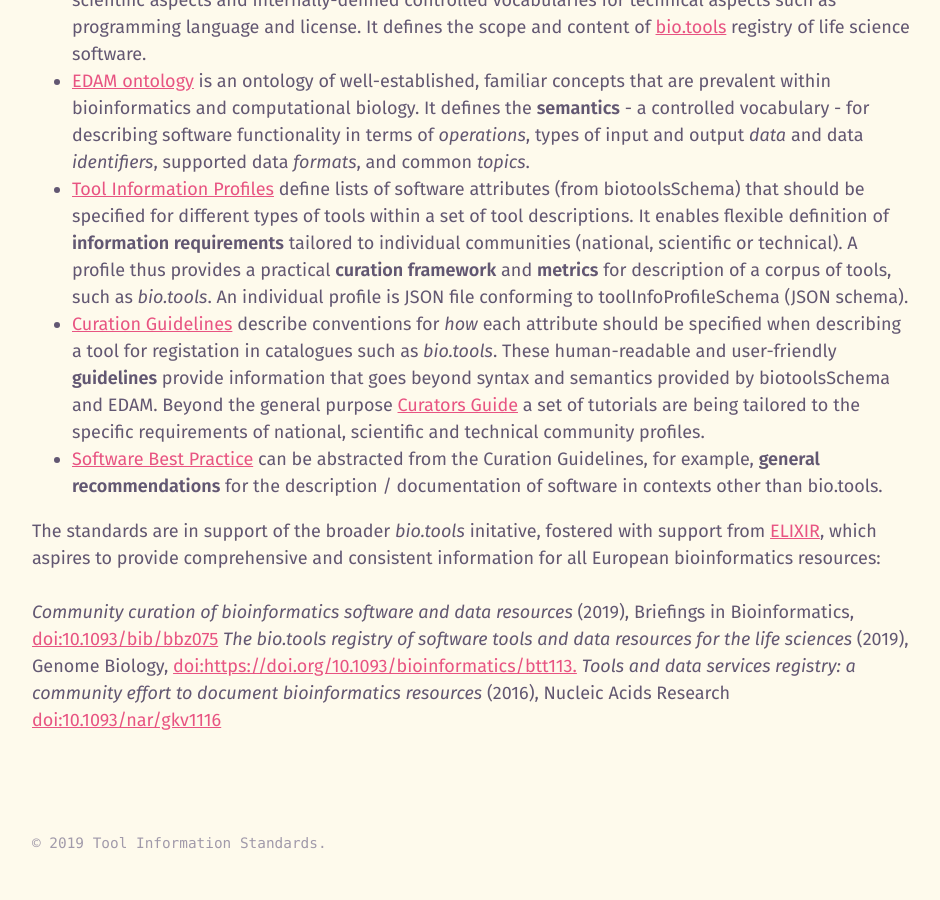
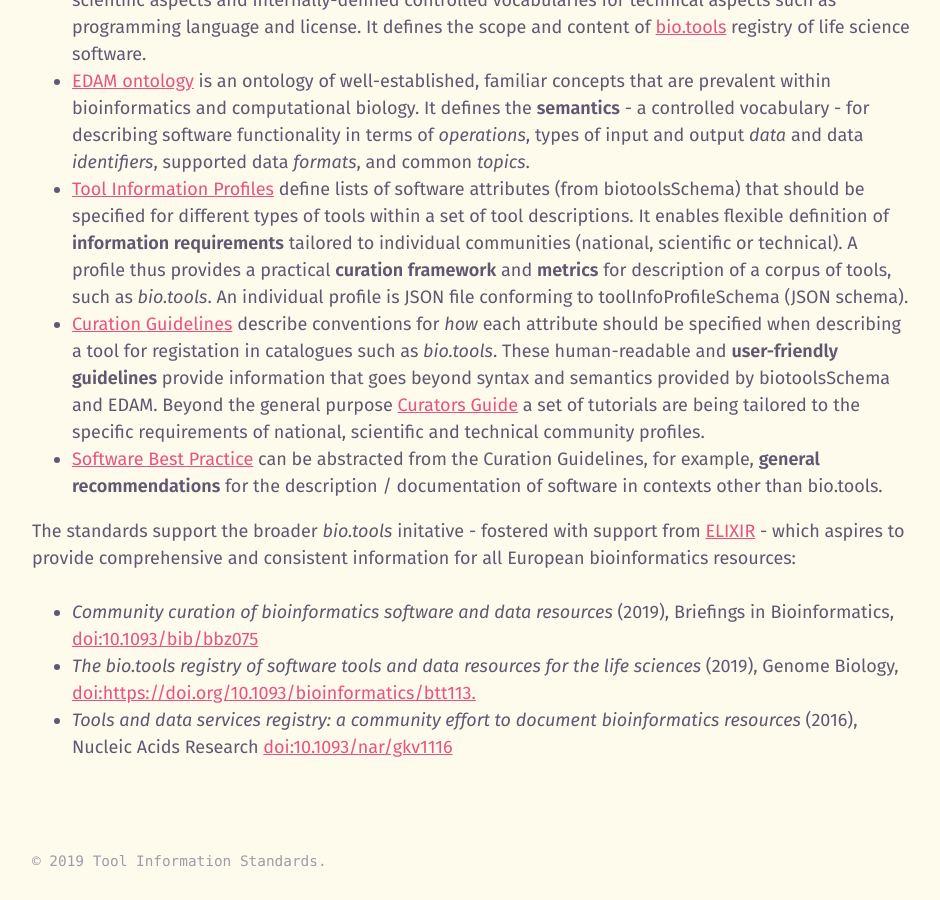
Before and after one commit to bio-tools/Tool-Information-Standards, a Jekyll site: the page built from docs/tool_information_standards.md, in a window 1280 px wide and 900 px high, scrolled down 981 px. Shown: the whole window, without its empty margins (40-980 px from the left). Built offline with Jekyll 4.4.1, drawn with Linux system fonts in a browser that asks for light colours.

Commit message:
Update tool_information_standards.md

```diff
--- a/docs/tool_information_standards.md
+++ b/docs/tool_information_standards.md
@@ -10,12 +10,12 @@ The **Tool Information Standards** are a stack of interrelated open, community-d
 - [biotoolsSchema](https://github.com/bio-tools/biotoolsschema) is a formalised XML schema (XSD) which defines a description model for bioinformatics software. It defines a **syntax** for over 50 important scientific, technical and administrative attributes that support cataloguing, discovery, use and interoperability of software. To enable concise information, standard identifiers are used where possible, including EDAM ontology for scientific aspects and internally-defined controlled vocabularies for technical aspects such as programming language and license. It defines the scope and content of [bio.tools](https://bio.tools) registry of life science software.
 - [EDAM ontology](https://github.com/edamontology/edamontology) is an ontology of well-established, familiar concepts that are prevalent within bioinformatics and computational biology. It defines the **semantics** - a controlled vocabulary - for describing software functionality in terms of *operations*, types of input and output *data* and data *identifiers*, supported data *formats*, and common *topics*.
 - [Tool Information Profiles](http://github.com/bio-tools/tool-information-profile) define lists of software attributes (from biotoolsSchema) that should be specified for different types of tools within a set of tool descriptions. It enables flexible definition of **information requirements** tailored to individual communities (national, scientific or technical). A profile thus provides a practical **curation framework** and **metrics** for description of a corpus of tools, such as *bio.tools*. An individual profile is JSON file conforming to toolInfoProfileSchema (JSON schema).
-- [Curation Guidelines](http://biotools.readthedocs.io/en/latest/curators_guide.html) describe conventions for *how* each attribute should be specified when describing a tool for registation in catalogues such as *bio.tools*.  These human-readable and user-friendly **guidelines** provide information that goes beyond syntax and semantics provided by biotoolsSchema and EDAM. Beyond the general purpose [Curators Guide](https://biotools.readthedocs.io/en/latest/curators_guide.html) a set of tutorials are being tailored to the specific requirements of national, scientific and technical community profiles.
+- [Curation Guidelines](http://biotools.readthedocs.io/en/latest/curators_guide.html) describe conventions for *how* each attribute should be specified when describing a tool for registation in catalogues such as *bio.tools*.  These human-readable and **user-friendly guidelines** provide information that goes beyond syntax and semantics provided by biotoolsSchema and EDAM. Beyond the general purpose [Curators Guide](https://biotools.readthedocs.io/en/latest/curators_guide.html) a set of tutorials are being tailored to the specific requirements of national, scientific and technical community profiles.
 - [Software Best Practice](https://elixir-europe.org/about-us/commissioned-services/software-best-practices) can be abstracted from the Curation Guidelines, for example, **general recommendations** for the description / documentation of software in contexts other than bio.tools.
 
 
-The standards are in support of the broader *bio.tools* initative, fostered with support from [ELIXIR](https://elixir-europe.org/), which aspires to provide comprehensive and consistent information for all European bioinformatics resources:
+The standards support the broader *bio.tools* initative - fostered with support from [ELIXIR](https://elixir-europe.org/) - which aspires to provide comprehensive and consistent information for all European bioinformatics resources:
 
-*Community curation of bioinformatics software and data resources* (2019), Briefings in Bioinformatics, [doi:10.1093/bib/bbz075](https://doi.org/10.1093/bib/bbz075)
-*The bio.tools registry of software tools and data resources for the life sciences* (2019), Genome Biology, [doi:https://doi.org/10.1093/bioinformatics/btt113.](https://doi.org/10.1093/bioinformatics/btt113)
-*Tools and data services registry: a community effort to document bioinformatics resources* (2016), Nucleic Acids Research [doi:10.1093/nar/gkv1116](https://doi.org/10.1093/nar/gkv1116)
+* *Community curation of bioinformatics software and data resources* (2019), Briefings in Bioinformatics, [doi:10.1093/bib/bbz075](https://doi.org/10.1093/bib/bbz075)
+* *The bio.tools registry of software tools and data resources for the life sciences* (2019), Genome Biology, [doi:https://doi.org/10.1093/bioinformatics/btt113.](https://doi.org/10.1093/bioinformatics/btt113)
+* *Tools and data services registry: a community effort to document bioinformatics resources* (2016), Nucleic Acids Research [doi:10.1093/nar/gkv1116](https://doi.org/10.1093/nar/gkv1116)
```
